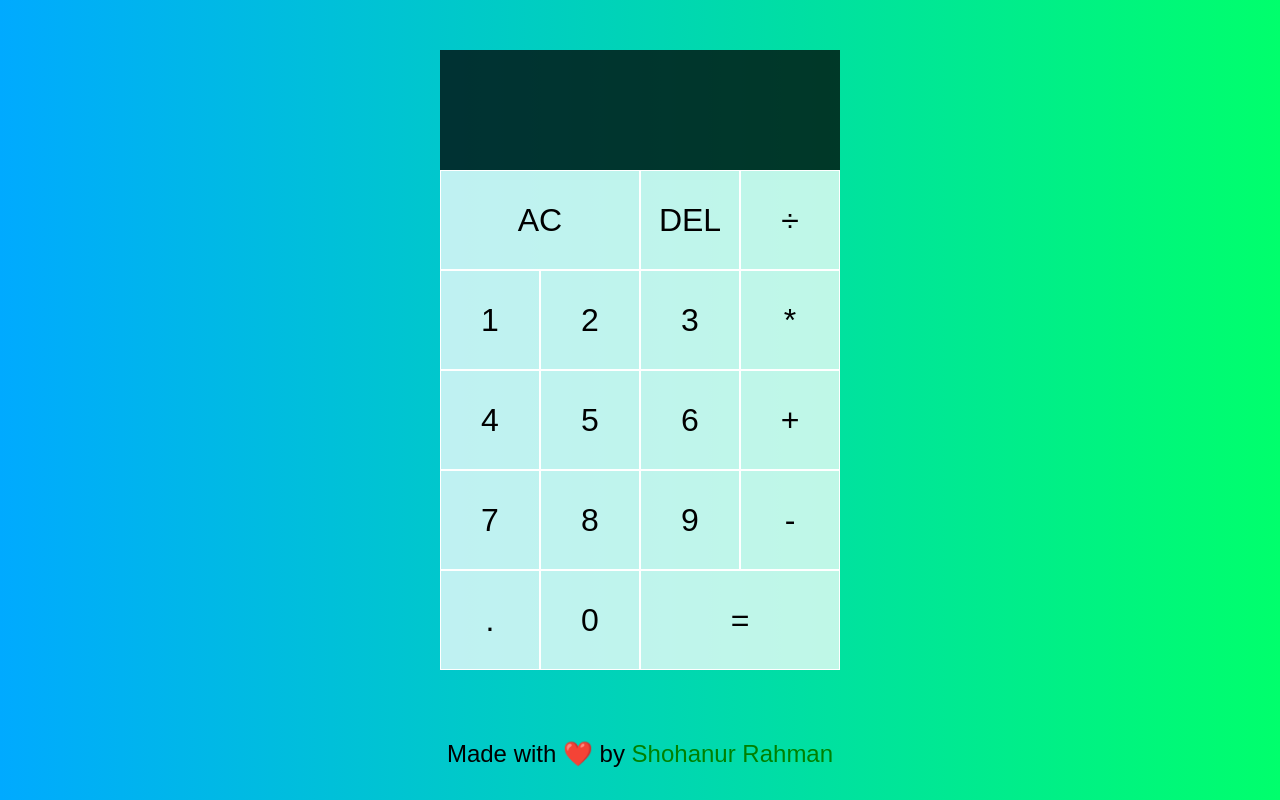
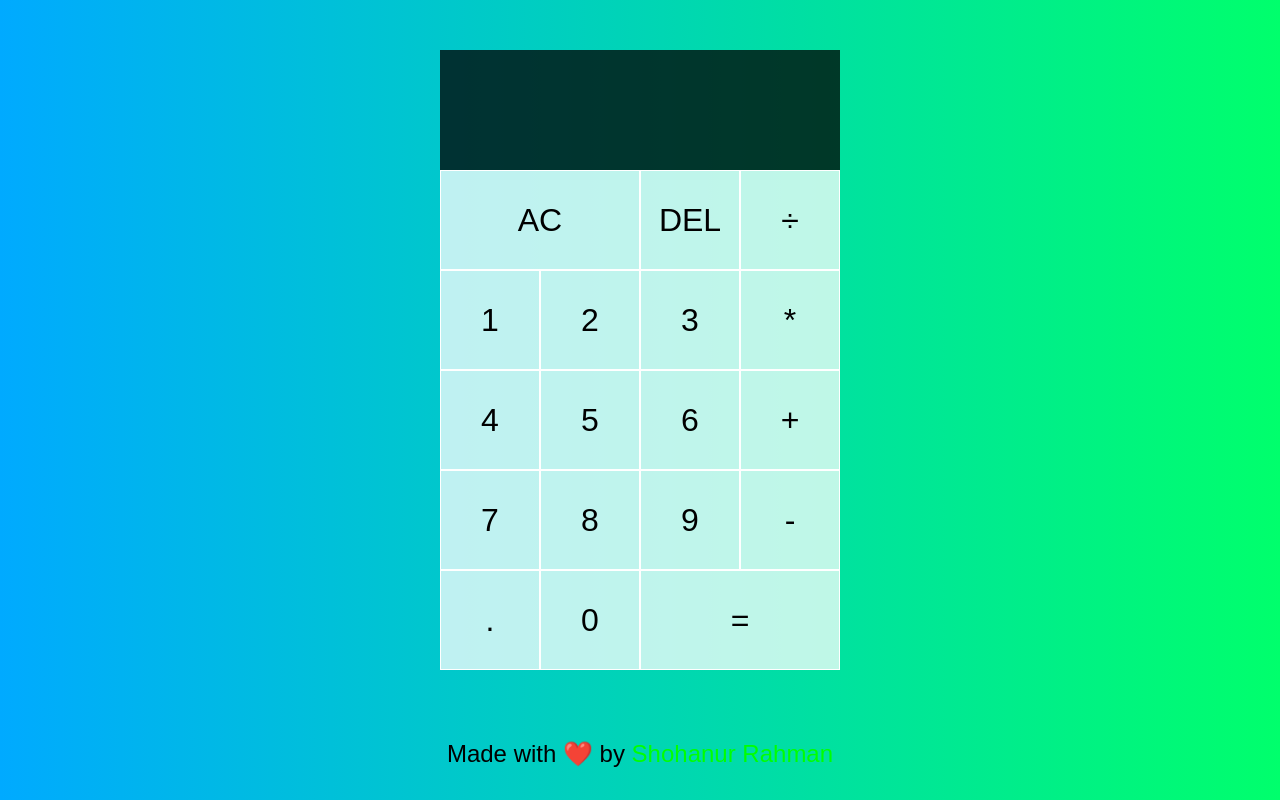
Before and after one commit to ShohanurRahmanShohan/Calculator, a plain HTML site: page index.html in a window 1280 px wide. Drawn offline with Linux system fonts and the light colour scheme; a web font is replaced by a local one.

Commit message:
Update styles.css

```diff
--- a/styles.css
+++ b/styles.css
@@ -67,6 +67,9 @@ body {
   text-decoration: none;
   color: green;
 }
+#Sr {
+ color: #00FF00;
+}
 @media only screen and (max-width: 400px){
   *{
     margin: none;
```
